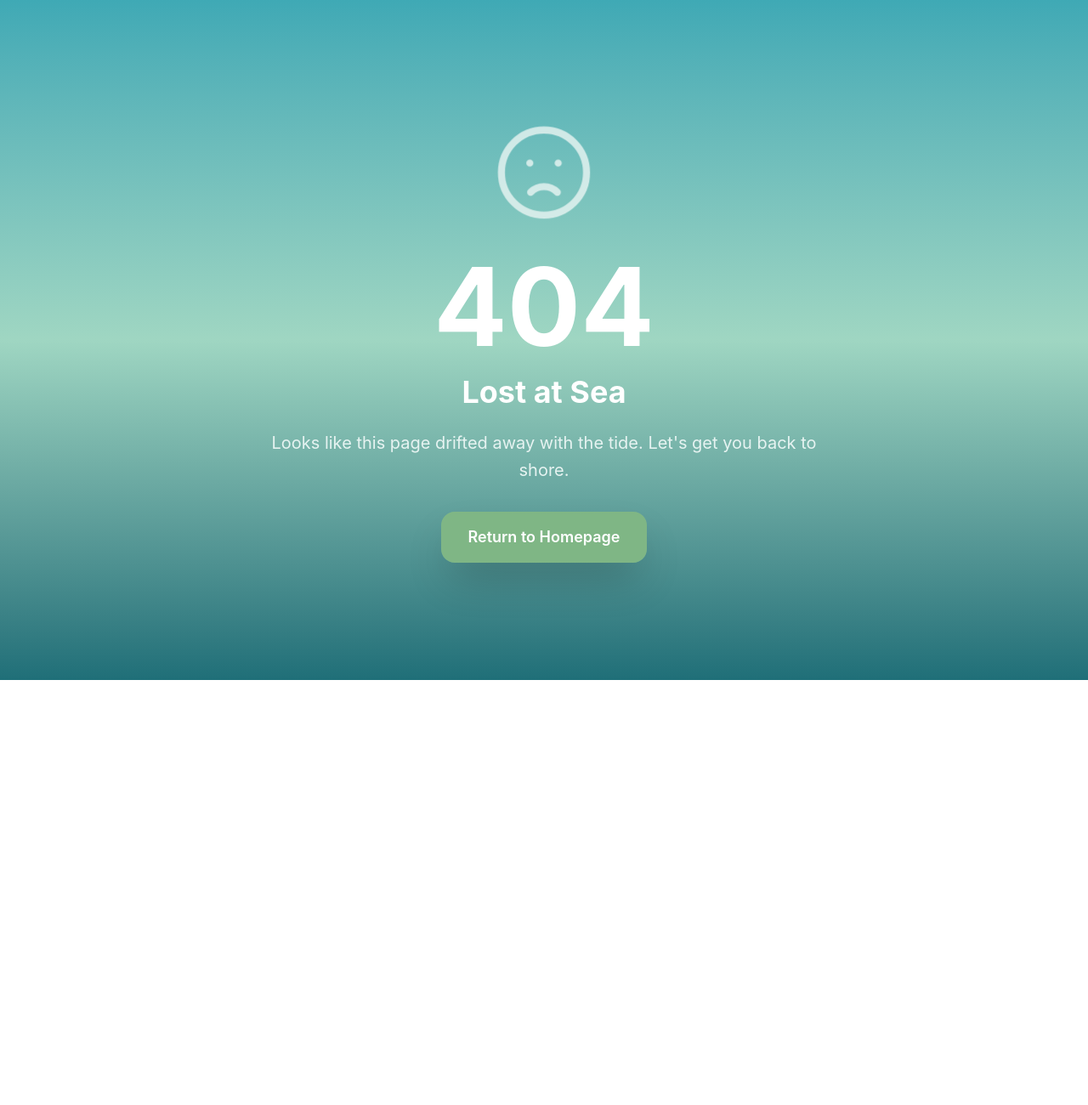
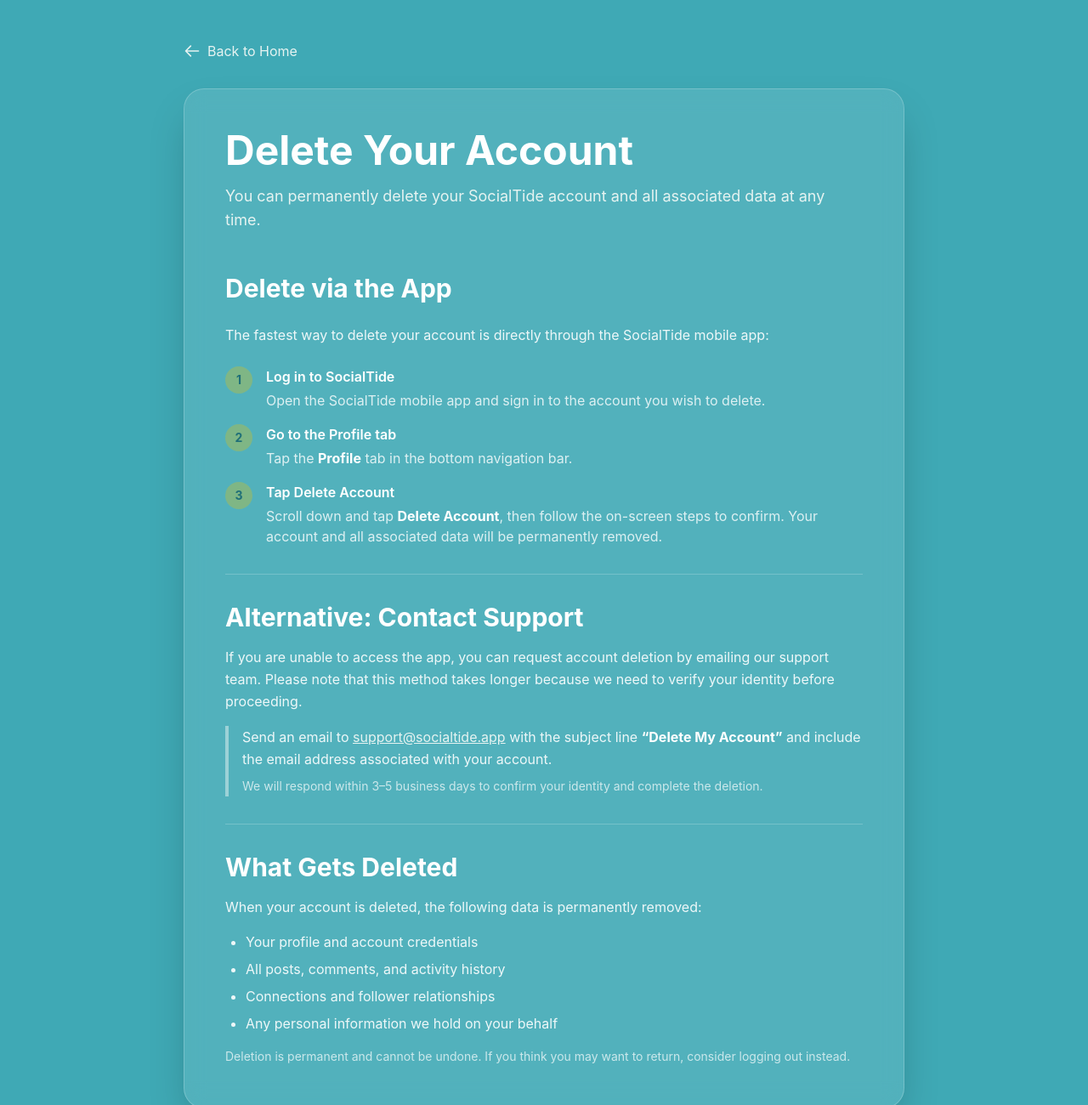
Before and after one commit to socialtideapp/website, a Next.js app: page /delete-account in a window 1280 px wide. Before the commit this address had no page. Shown: the top 1300 px of the page at 85% size. Before the commit the page ends 800 px from the top, so only its background shows below. Built offline with nearby package versions, Linux system fonts and the light colour scheme.

Commit message:
Add a page about delete account

```diff
--- /dev/null
+++ b/app/delete-account/page.tsx
@@ -0,0 +1,123 @@
+import type { Metadata } from 'next';
+import Link from 'next/link';
+import ObfuscatedEmail from '../privacy-policy/ObfuscatedEmail';
+import Footer from '../components/Footer';
+
+export const metadata: Metadata = {
+  title: 'Delete Account | SocialTide',
+  description: 'Learn how to delete your SocialTide account and associated data.',
+  alternates: {
+    canonical: 'https://www.socialtide.app/delete-account'
+  }
+};
+
+export default function DeleteAccount() {
+  return (
+    <div className="min-h-screen bg-ocean-light">
+      <div className="max-w-4xl mx-auto px-6 pt-8 pb-20 md:pt-12 md:pb-32">
+        {/* Back to Home Link */}
+        <Link
+          href="/"
+          className="inline-flex items-center gap-2 text-ocean-foam hover:text-white transition-colors duration-300 mb-8"
+        >
+          <svg className="w-5 h-5" fill="none" stroke="currentColor" viewBox="0 0 24 24">
+            <path strokeLinecap="round" strokeLinejoin="round" strokeWidth={2} d="M10 19l-7-7m0 0l7-7m-7 7h18" />
+          </svg>
+          Back to Home
+        </Link>
+
+        {/* Content Container */}
+        <article className="bg-white/10 backdrop-blur-md rounded-3xl p-8 md:p-12 border border-white/20 shadow-2xl">
+          <header className="mb-12">
+            <h1 className="text-4xl md:text-5xl font-bold text-white mb-4">Delete Your Account</h1>
+            <p className="text-ocean-foam text-lg">
+              You can permanently delete your SocialTide account and all associated data at any time.
+            </p>
+          </header>
+
+          <div className="prose prose-invert prose-lg max-w-none text-white/90 space-y-8">
+
+            {/* Primary method */}
+            <section>
+              <h2 className="text-2xl md:text-3xl font-bold text-white mb-6">Delete via the App</h2>
+              <p className="leading-relaxed mb-6">
+                The fastest way to delete your account is directly through the SocialTide mobile app:
+              </p>
+
+              <ol className="space-y-4 pl-0 list-none">
+                <li className="flex items-start gap-4">
+                  <span className="flex-shrink-0 w-8 h-8 rounded-full bg-gradient-to-r from-sun-orange to-sun-yellow text-ocean-deep font-bold flex items-center justify-center text-sm">
+                    1
+                  </span>
+                  <div>
+                    <p className="font-semibold text-white mb-1">Log in to SocialTide</p>
+                    <p className="text-white/80">Open the SocialTide mobile app and sign in to the account you wish to delete.</p>
+                  </div>
+                </li>
+                <li className="flex items-start gap-4">
+                  <span className="flex-shrink-0 w-8 h-8 rounded-full bg-gradient-to-r from-sun-orange to-sun-yellow text-ocean-deep font-bold flex items-center justify-center text-sm">
+                    2
+                  </span>
+                  <div>
+                    <p className="font-semibold text-white mb-1">Go to the Profile tab</p>
+                    <p className="text-white/80">Tap the <strong className="text-white">Profile</strong> tab in the bottom navigation bar.</p>
+                  </div>
+                </li>
+                <li className="flex items-start gap-4">
+                  <span className="flex-shrink-0 w-8 h-8 rounded-full bg-gradient-to-r from-sun-orange to-sun-yellow text-ocean-deep font-bold flex items-center justify-center text-sm">
+                    3
+                  </span>
+                  <div>
+                    <p className="font-semibold text-white mb-1">Tap Delete Account</p>
+                    <p className="text-white/80">Scroll down and tap <strong className="text-white">Delete Account</strong>, then follow the on-screen steps to confirm. Your account and all associated data will be permanently removed.</p>
+                  </div>
+                </li>
+              </ol>
+            </section>
+
+            <hr className="border-white/20" />
+
+            {/* Alternative method */}
+            <section>
+              <h2 className="text-2xl md:text-3xl font-bold text-white mb-4">Alternative: Contact Support</h2>
+              <p className="leading-relaxed mb-4">
+                If you are unable to access the app, you can request account deletion by emailing our support team. Please note that this method takes longer because we need to verify your identity before proceeding.
+              </p>
+              <div className="pl-4 border-l-4 border-ocean-foam/50">
+                <p className="leading-relaxed mb-2">
+                  Send an email to{' '}
+                  <ObfuscatedEmail />{' '}
+                  with the subject line <strong className="text-white">&ldquo;Delete My Account&rdquo;</strong> and include the email address associated with your account.
+                </p>
+                <p className="leading-relaxed text-white/70 text-sm">
+                  We will respond within 3–5 business days to confirm your identity and complete the deletion.
+                </p>
+              </div>
+            </section>
+
+            <hr className="border-white/20" />
+
+            {/* What gets deleted */}
+            <section>
+              <h2 className="text-2xl md:text-3xl font-bold text-white mb-4">What Gets Deleted</h2>
+              <p className="leading-relaxed mb-4">
+                When your account is deleted, the following data is permanently removed:
+              </p>
+              <ul className="list-disc pl-6 space-y-2">
+                <li>Your profile and account credentials</li>
+                <li>All posts, comments, and activity history</li>
+                <li>Connections and follower relationships</li>
+                <li>Any personal information we hold on your behalf</li>
+              </ul>
+              <p className="leading-relaxed mt-4 text-white/70 text-sm">
+                Deletion is permanent and cannot be undone. If you think you may want to return, consider logging out instead.
+              </p>
+            </section>
+
+          </div>
+        </article>
+      </div>
+      <Footer />
+    </div>
+  );
+}
--- a/app/sitemap.ts
+++ b/app/sitemap.ts
@@ -28,5 +28,11 @@ export default function sitemap(): MetadataRoute.Sitemap {
       changeFrequency: 'monthly',
       priority: 0.5,
     },
+    {
+      url: `${baseUrl}/delete-account`,
+      lastModified: new Date(),
+      changeFrequency: 'monthly',
+      priority: 0.6,
+    },
   ]
 }
```
